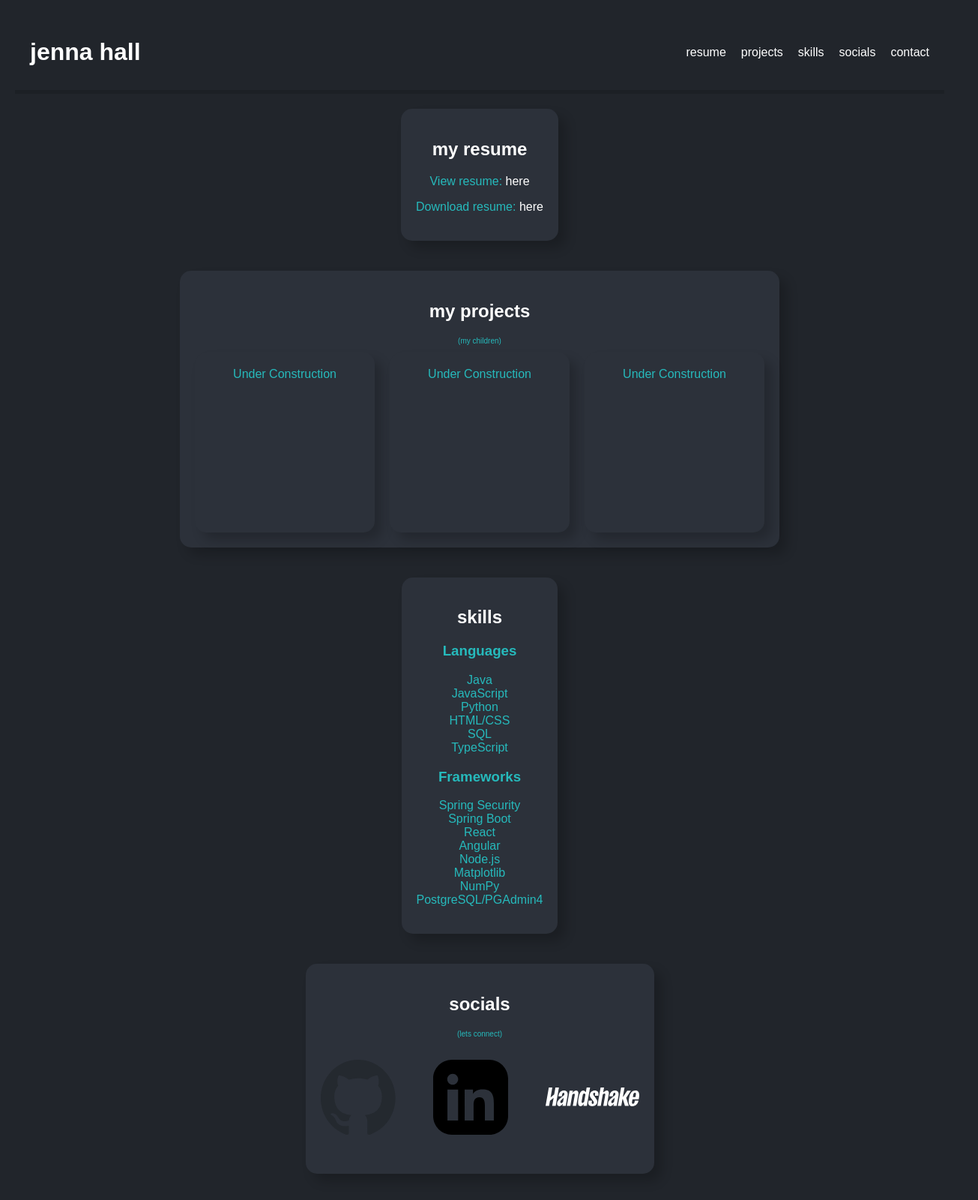
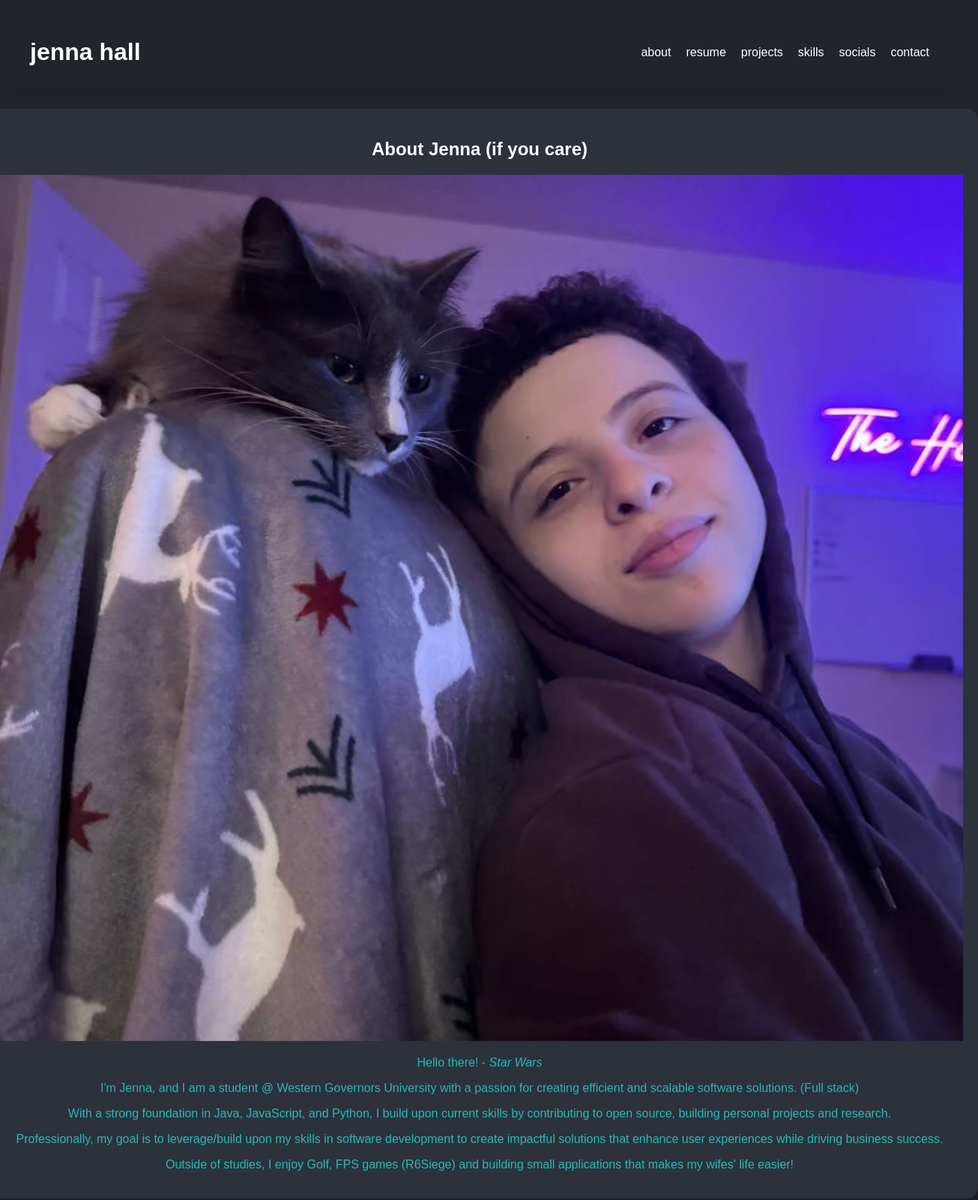
Before and after one commit to swejenna/portfolio-site, a plain HTML site: page index.html in a window 1280 px wide. Shown: the top 1600 px of the page at 75% size, 1305 px wide, since content can reach past the window. Drawn offline with Linux system fonts and the light colour scheme; a script that the page names is missing; a web font is replaced by a local one.

Commit message:
adding new card

```diff
--- a/index.html
+++ b/index.html
@@ -19,6 +19,7 @@
         <h1>jenna hall</h1>
         <nav>
             <ul>
+                <li class="nav-item"><a href="#about">about</a></li>
                 <li class="nav-item"><a href="#resume">resume</a></li>
                 <li class="nav-item"><a href="#projects">projects</a></li>
                 <li class="nav-item"><a href="#skills">skills</a></li>
@@ -29,10 +30,14 @@
     </header>
     <main>
         <div class="container">
-            <div class="box" id="resume">
-                <h2>my resume</h2>
-                <p>View resume: <a href="img/JhallRes.docx" target="_blank" rel="noopener">here</a></p>
-                <p>Download resume: <a href="img/JhallRes.docx" download>here</a></p>
+            <div class="box" id="about">
+                <h2>About Jenna (if you care)</h2>
+                <img src="/img/me+thumbs.jpg" alt="Jenna Hall" id="profile-pic">
+                <p>Hello there! - <cite>Star Wars</cite></p>
+                <p>I'm Jenna, and I am a student @ Western Governors University with a passion for creating efficient and scalable software solutions. (Full stack)</p>
+                <p>With a strong foundation in Java, JavaScript, and Python, I build upon current skills by contributing to open source, building personal projects and research.</p>
+                <p>Professionally, my goal is to leverage/build upon my skills in software development to create impactful solutions that enhance user experiences while driving business success.</p>
+                <p>Outside of studies, I enjoy Golf, FPS games (R6Siege) and building small applications that makes my wifes' life easier!</p>
             </div>
             <div class="box" id="projects">
                 <h2>my projects</h2>
@@ -70,6 +75,11 @@
                     </ul>
                 </div>
             </div>
+            <div class="box" id="resume">
+                <h2>my resume</h2>
+                <p>View resume: <a href="img/JhallRes.docx" target="_blank" rel="noopener">here</a></p>
+                <p>Download resume: <a href="img/JhallRes.docx" download>here</a></p>
+            </div>
             <div class="box" id="socials">
                 <h2>socials</h2>
                 <p class="mini-comments">(lets connect)</p>
```
Also changed, not shown: img/me+thumbs.jpg (added), 1 other file.
